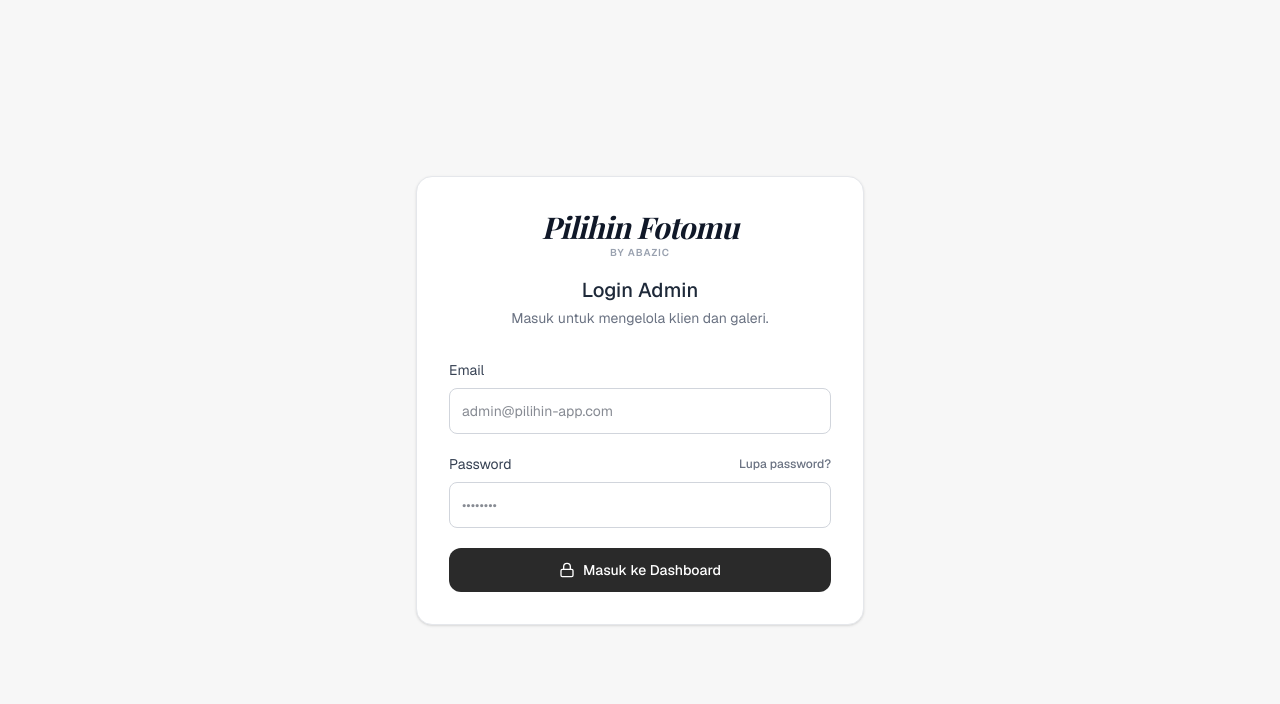
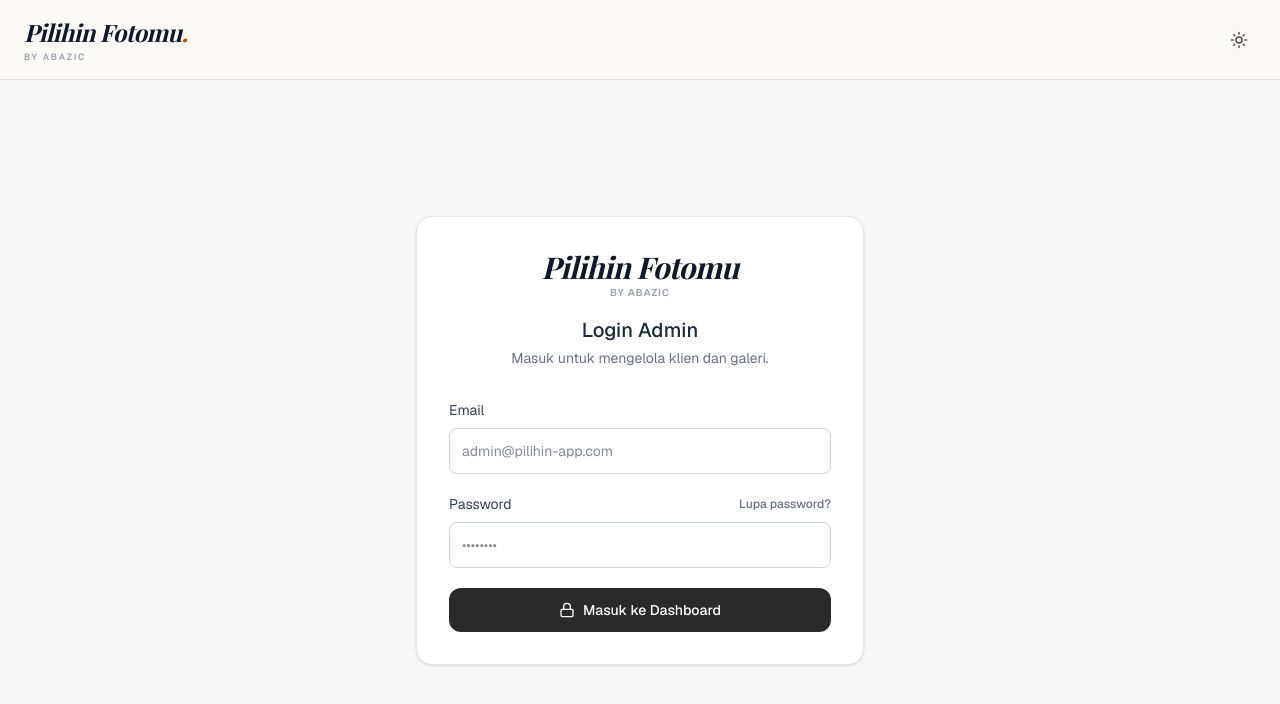
Before and after one commit to abazic/Pilihin-App, a Next.js app: page /login in a window 1280 px wide. Shown: the top 704 px of the page. Built offline with nearby package versions, Linux system fonts and the light colour scheme; no server answers; a web font is replaced by a local one.

Commit message:
Use shared header on login page

```diff
--- a/app/login/page.tsx
+++ b/app/login/page.tsx
@@ -3,6 +3,7 @@
 import { useState } from 'react';
 import { useRouter } from 'next/navigation';
 import { createClient } from '@/lib/supabase/client';
+import AppHeader from '@/components/AppHeader';
 import { Lock, Mail, ArrowLeft } from 'lucide-react';
 
 export default function LoginPage() {
@@ -89,8 +90,10 @@ export default function LoginPage() {
   };
 
   return (
-    <div className="min-h-screen bg-[#f7f7f7] flex items-center justify-center p-6">
-      <div className="w-full max-w-md bg-white rounded-2xl shadow-sm border border-gray-200 p-8">
+    <div className="min-h-screen bg-[#f7f7f7] dark:bg-[#11110f]">
+      <AppHeader />
+      <main className="flex min-h-[calc(100vh-5rem)] items-center justify-center p-6">
+      <div className="w-full max-w-md rounded-2xl border border-gray-200 bg-white p-8 shadow-sm dark:border-neutral-800 dark:bg-neutral-900">
 
         {/* Logo & Judul */}
         <div className="text-center mb-8">
@@ -213,6 +216,7 @@ export default function LoginPage() {
         )}
 
       </div>
+      </main>
     </div>
   );
 }
```
